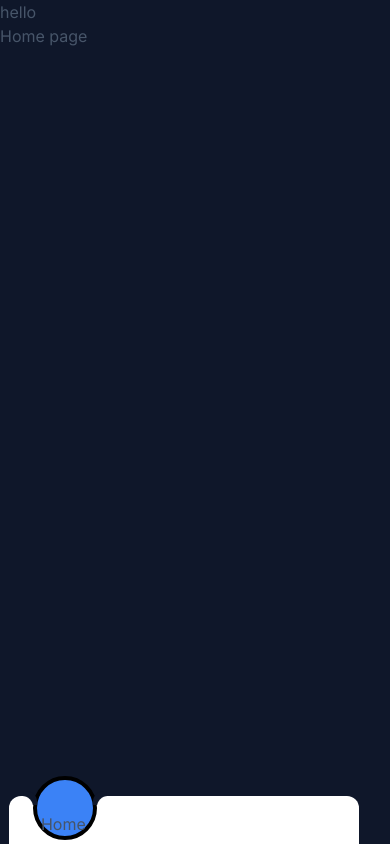
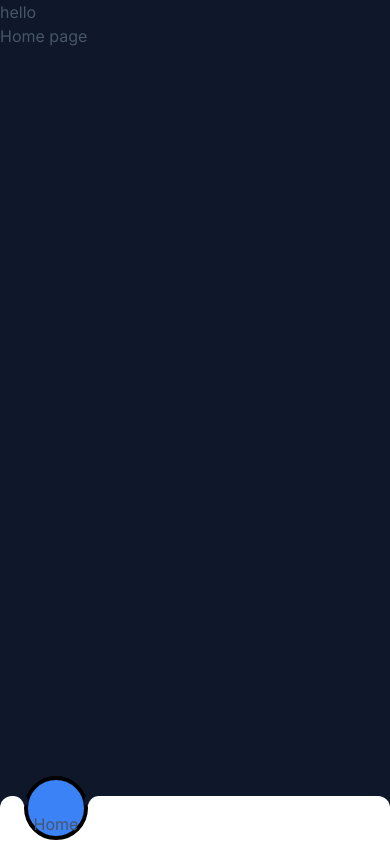
Before and after one commit to ahmadou5/Beta, a Next.js app: page / in a window 390 px wide. Built offline with nearby package versions, Linux system fonts and the light colour scheme.

Commit message:
Update page.js

```diff
--- a/src/app/page.js
+++ b/src/app/page.js
@@ -37,8 +37,8 @@ export default function Home() {
       <h1>hello</h1>
       {view ()}
     </div>
-    <div className=" mb-0 ml-0 mr-0 bg-transparent fixed bottom-0">
-    <div className="bg-white max-h-[4.4rem] w-[95%] px-6 ml-auto mr-auto rounded-t-xl lg:hidden md:hidden">
+    <div className=" w-[100%] mb-0 ml-0 mr-0 bg-transparent fixed bottom-0">
+    <div className="bg-white max-h-[4.4rem] w-[100] px-6  rounded-t-xl lg:hidden md:hidden">
       <ul className="flex relative">
 
           <span className={`bg-blue-500 border-4 duration-500 ${Menus[active].dis} border-black h-16 w-16 absolute rounded-full -top-5`}>
```
